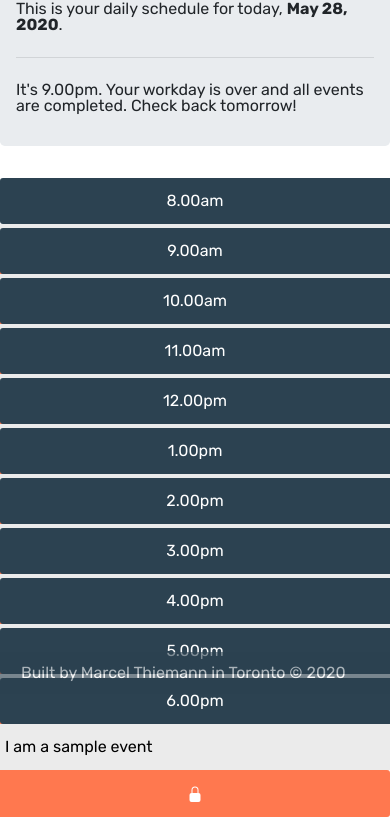
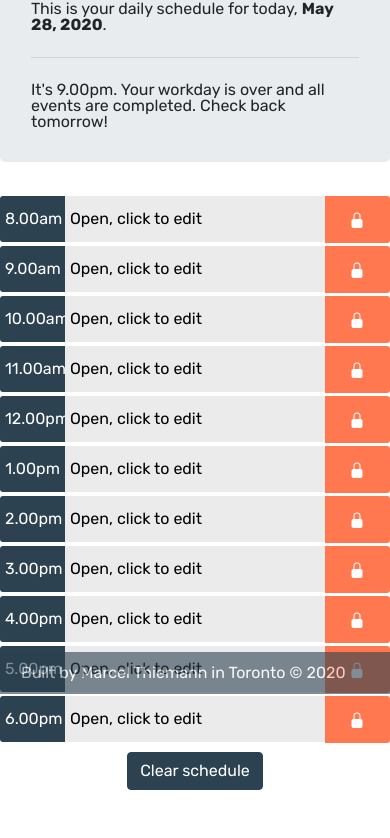
Before and after one commit to cestmarcel/uoft-planner, a plain HTML site: page index.html in a window 390 px wide. Shown: the part 152-990 px from the top of the page. Before the commit the page ends 969 px from the top, so only its background shows below. Drawn offline with nearby package versions, Linux system fonts and the light colour scheme.

Commit message:
Added features to improve UX like tooltips and a modal

```diff
--- a/css/style.css
+++ b/css/style.css
@@ -45,6 +45,10 @@ p {
     color: white;
 }
 
+.time:hover {
+    color: #FF784F;
+}
+
 .event {
     background-color: #fafafa;
     padding: 15px 5px;
@@ -52,13 +56,13 @@ p {
     margin: auto;
 }
 
-/* background-color: #2C4251;
-color: white;
-border-right: 3px solid white; */
+.event:hover {
+    font-weight: 500;
+}
 
-
-/* background-color: #ebebeb; */
-
+.event p:focus {
+    font-weight: 500;
+}
 
 .save {
     background-color: #FF784F;
@@ -89,6 +93,32 @@ border-right: 3px solid white; */
     display: inline-block;
 }
 
+/* Clear schedule styles */
+
+.btn-info {
+    margin: 0 auto;
+    display: block;
+    background-color: #2C4251;
+    border-color: #2C4251;
+}
+
+.btn-info:hover {
+    margin: 0 auto;
+    display: block;
+    background-color: #FF784F;
+    border-color: #FF784F;
+}
+
+.btn-primary {
+    background-color: #FF784F;
+    border-color: #FF784F;
+}
+
+.btn-primary:hover {
+    background-color: #2C4251;
+    border-color: #2C4251;
+}
+
 /* Footer styles */
 
 .alert-primary {
--- a/index.html
+++ b/index.html
@@ -18,23 +18,25 @@
         <span class="navbar-brand mb-0 h1">Marcel Thiemann</span>
     </nav>
     <div class="jumbotron">
-        <h1 class="display-4">Daily planner</h1>
-        <p>This is your daily schedule for today, <b><span id="header-date"></span></b>.</p>
-        <hr class="my-4">
-        <p id="notification">Below you'll find an overview of your upcoming events.</p>
+        <div class="container">
+            <h1 class="display-4">Daily planner</h1>
+            <p>This is your daily schedule for today, <b><span id="header-date"></span></b>.</p>
+            <hr class="my-4">
+            <p id="notification">Below you'll find an overview of your upcoming events.</p>
+        </div>
     </div>
 
     <!-- Timeslots -->
     <div class="container">
         <!-- 8.00a -->
         <div class="row 8a">
-            <div class="col-sm-2 time">
+            <div class="col-2 time">
                 <p>8.00am</p>
             </div>
-            <div id="8h" class="col-sm-8 event" data-hour="8">
-                <p contentEditable>I am a sample event</p>
+            <div id="8" class="col-8 event"  data-toggle="tooltip" data-placement="top" data-trigger="focus" title="Don't forget to save your change by clicking the save button on the right!">
+                <p id="p8" contentEditable>I am a sample event</p>
             </div>
-            <div class="col-sm-2 save">
+            <div onclick="addEvent('8')" class="col-2 save">
                 <svg class="bi bi-lock-fill locked" width="1em" height="1em" viewBox="0 0 16 16" fill="white" xmlns="http://www.w3.org/2000/svg">
                     <rect width="11" height="9" x="2.5" y="7" rx="2"/>
                     <path fill-rule="evenodd" d="M4.5 4a3.5 3.5 0 1 1 7 0v3h-1V4a2.5 2.5 0 0 0-5 0v3h-1V4z"/>
@@ -46,13 +48,13 @@
         </div>
         <!-- 9.00a -->
         <div class="row 9a">
-            <div class="col-sm-2 time">
+            <div class="col-2 time">
                 <p>9.00am</p>
             </div>
-            <div id="9h" class="col-sm-8 event" data-hour="9">
+            <div id="9" class="col-8 event" data-toggle="tooltip" data-placement="top" data-trigger="focus" title="Don't forget to save your change by clicking the save button on the right!" >
                 <p contentEditable>I am a sample event</p>
             </div>
-            <div class="col-sm-2 save">
+            <div onclick="addEvent('9')" class="col-2 save">
                 <svg class="bi bi-lock-fill locked" width="1em" height="1em" viewBox="0 0 16 16" fill="white" xmlns="http://www.w3.org/2000/svg">
                     <rect width="11" height="9" x="2.5" y="7" rx="2"/>
                     <path fill-rule="evenodd" d="M4.5 4a3.5 3.5 0 1 1 7 0v3h-1V4a2.5 2.5 0 0 0-5 0v3h-1V4z"/>
@@ -64,13 +66,13 @@
         </div>
         <!-- 10.00a -->
         <div class="row 10a">
-            <div class="col-sm-2 time">
+            <div class="col-2 time">
                 <p>10.00am</p>
             </div>
-            <div id="10h" class="col-sm-8 event" data-hour="10">
+            <div id="10" class="col-8 event" data-toggle="tooltip" data-placement="top" data-trigger="focus" title="Don't forget to save your change by clicking the save button on the right!">
                 <p contentEditable>I am a sample event</p>
             </div>
-            <div class="col-sm-2 save">
+            <div onclick="addEvent('10')" class="col-2 save">
                 <svg class="bi bi-lock-fill locked" width="1em" height="1em" viewBox="0 0 16 16" fill="white" xmlns="http://www.w3.org/2000/svg">
                     <rect width="11" height="9" x="2.5" y="7" rx="2"/>
                     <path fill-rule="evenodd" d="M4.5 4a3.5 3.5 0 1 1 7 0v3h-1V4a2.5 2.5 0 0 0-5 0v3h-1V4z"/>
@@ -82,13 +84,13 @@
         </div>
         <!-- 11.00a -->
         <div class="row 11a">
-            <div class="col-sm-2 time">
+            <div class="col-2 time">
                 <p>11.00am</p>
             </div>
-            <div id="11h" class="col-sm-8 event" data-hour="11">
+            <div id="11" class="col-8 event" data-toggle="tooltip" data-placement="top" data-trigger="focus" title="Don't forget to save your change by clicking the save button on the right!">
                 <p contentEditable>I am a sample event</p>
             </div>
-            <div class="col-sm-2 save">
+            <div onclick="addEvent('11')" class="col-2 save">
                 <svg class="bi bi-lock-fill locked" width="1em" height="1em" viewBox="0 0 16 16" fill="white" xmlns="http://www.w3.org/2000/svg">
                     <rect width="11" height="9" x="2.5" y="7" rx="2"/>
                     <path fill-rule="evenodd" d="M4.5 4a3.5 3.5 0 1 1 7 0v3h-1V4a2.5 2.5 0 0 0-5 0v3h-1V4z"/>
@@ -100,13 +102,13 @@
         </div>
         <!-- 12.00p -->
         <div class="row 12p">
-            <div class="col-sm-2 time">
+            <div class="col-2 time">
                 <p>12.00pm</p>
             </div>
-            <div id="12h" class="col-sm-8 event" data-hour="12">
+            <div id="12" class="col-8 event" data-toggle="tooltip" data-placement="top" data-trigger="focus" title="Don't forget to save your change by clicking the save button on the right!">
                 <p contentEditable>I am a sample event</p>
             </div>
-            <div class="col-sm-2 save">
+            <div onclick="addEvent('12')" class="col-2 save">
                 <svg class="bi bi-lock-fill locked" width="1em" height="1em" viewBox="0 0 16 16" fill="white" xmlns="http://www.w3.org/2000/svg">
                     <rect width="11" height="9" x="2.5" y="7" rx="2"/>
                     <path fill-rule="evenodd" d="M4.5 4a3.5 3.5 0 1 1 7 0v3h-1V4a2.5 2.5 0 0 0-5 0v3h-1V4z"/>
@@ -118,13 +120,13 @@
         </div>
         <!-- 1.00p -->
         <div class="row 1p">
-            <div class="col-sm-2 time">
+            <div class="col-2 time">
                 <p>1.00pm</p>
             </div>
-            <div id="13h" class="col-sm-8 event" data-hour="13">
+            <div id="13" class="col-8 event" data-toggle="tooltip" data-placement="top" data-trigger="focus" title="Don't forget to save your change by clicking the save button on the right!">
                 <p contentEditable>I am a sample active event</p>
             </div>
-            <div class="col-sm-2 save">
+            <div onclick="addEvent('13')" class="col-2 save">
                 <svg class="bi bi-lock-fill locked" width="1em" height="1em" viewBox="0 0 16 16" fill="white" xmlns="http://www.w3.org/2000/svg">
                     <rect width="11" height="9" x="2.5" y="7" rx="2"/>
                     <path fill-rule="evenodd" d="M4.5 4a3.5 3.5 0 1 1 7 0v3h-1V4a2.5 2.5 0 0 0-5 0v3h-1V4z"/>
@@ -136,13 +138,13 @@
         </div>
         <!-- 2.00p -->
         <div class="row 2p">
-            <div class="col-sm-2 time">
+            <div class="col-2 time">
                 <p>2.00pm</p>
             </div>
-            <div id="14h" class="col-sm-8 event" data-hour="14">
+            <div id="14" class="col-8 event" data-toggle="tooltip" data-placement="top" data-trigger="focus" title="Don't forget to save your change by clicking the save button on the right!">
                 <p contentEditable>I am a sample event</p>
             </div>
-            <div class="col-sm-2 save">
+            <div onclick="addEvent('14')" class="col-2 save">
                 <svg class="bi bi-lock-fill locked" width="1em" height="1em" viewBox="0 0 16 16" fill="white" xmlns="http://www.w3.org/2000/svg">
                     <rect width="11" height="9" x="2.5" y="7" rx="2"/>
                     <path fill-rule="evenodd" d="M4.5 4a3.5 3.5 0 1 1 7 0v3h-1V4a2.5 2.5 0 0 0-5 0v3h-1V4z"/>
@@ -154,13 +156,13 @@
         </div>
         <!-- 3.00p -->
         <div class="row 3p">
-            <div class="col-sm-2 time">
+            <div class="col-2 time">
                 <p>3.00pm</p>
             </div>
-            <div id="15h" class="col-sm-8 event" data-hour="15">
+            <div id="15" class="col-8 event" data-toggle="tooltip" data-placement="top" data-trigger="focus" title="Don't forget to save your change by clicking the save button on the right!">
                 <p contentEditable>I am a sample event</p>
             </div>
-            <div class="col-sm-2 save">
+            <div onclick="addEvent('15')" class="col-2 save">
                 <svg class="bi bi-lock-fill locked" width="1em" height="1em" viewBox="0 0 16 16" fill="white" xmlns="http://www.w3.org/2000/svg">
                     <rect width="11" height="9" x="2.5" y="7" rx="2"/>
                     <path fill-rule="evenodd" d="M4.5 4a3.5 3.5 0 1 1 7 0v3h-1V4a2.5 2.5 0 0 0-5 0v3h-1V4z"/>
@@ -172,13 +174,13 @@
         </div>
         <!-- 4.00p -->
         <div class="row 4p">
-            <div class="col-sm-2 time">
+            <div class="col-2 time">
                 <p>4.00pm</p>
             </div>
-            <div id="16h" class="col-sm-8 event" data-hour="16">
+            <div id="16" class="col-8 event" data-toggle="tooltip" data-placement="top" data-trigger="focus" title="Don't forget to save your change by clicking the save button on the right!">
                 <p contentEditable>I am a sample event</p>
             </div>
-            <div class="col-sm-2 save">
+            <div onclick="addEvent('16')" class="col-2 save">
                 <svg class="bi bi-lock-fill locked" width="1em" height="1em" viewBox="0 0 16 16" fill="white" xmlns="http://www.w3.org/2000/svg">
                     <rect width="11" height="9" x="2.5" y="7" rx="2"/>
                     <path fill-rule="evenodd" d="M4.5 4a3.5 3.5 0 1 1 7 0v3h-1V4a2.5 2.5 0 0 0-5 0v3h-1V4z"/>
@@ -190,13 +192,13 @@
         </div>
         <!-- 5.00p -->
         <div class="row 5p">
-            <div class="col-sm-2 time">
+            <div class="col-2 time">
                 <p>5.00pm</p>
             </div>
-            <div id="17h" class="col-sm-8 event" data-hour="17">
+            <div id="17" class="col-8 event" data-toggle="tooltip" data-placement="top" data-trigger="focus" title="Don't forget to save your change by clicking the save button on the right!">
                 <p contentEditable>I am a sample event</p>
             </div>
-            <div class="col-sm-2 save">
+            <div onclick="addEvent('17')" class="col-2 save">
                 <svg class="bi bi-lock-fill locked" width="1em" height="1em" viewBox="0 0 16 16" fill="white" xmlns="http://www.w3.org/2000/svg">
                     <rect width="11" height="9" x="2.5" y="7" rx="2"/>
                     <path fill-rule="evenodd" d="M4.5 4a3.5 3.5 0 1 1 7 0v3h-1V4a2.5 2.5 0 0 0-5 0v3h-1V4z"/>
@@ -207,14 +209,14 @@
             </div>
         </div>
         <!-- 6.00p -->
-        <div class="row 6p mb-5">
-            <div class="col-sm-2 time">
+        <div class="row 6p">
+            <div class="col-2 time">
                 <p>6.00pm</p>
             </div>
-            <div id="18h" class="col-sm-8 event" data-hour="18">
+            <div id="18" class="col-8 event" data-toggle="tooltip" data-placement="top" data-trigger="focus" title="Don't forget to save your change by clicking the save button on the right!">
                 <p contentEditable>I am a sample event</p>
             </div>
-            <div class="col-sm-2 save">
+            <div onclick="addEvent('18')" class="col-2 save">
                 <svg class="bi bi-lock-fill locked" width="1em" height="1em" viewBox="0 0 16 16" fill="white" xmlns="http://www.w3.org/2000/svg">
                     <rect width="11" height="9" x="2.5" y="7" rx="2"/>
                     <path fill-rule="evenodd" d="M4.5 4a3.5 3.5 0 1 1 7 0v3h-1V4a2.5 2.5 0 0 0-5 0v3h-1V4z"/>
@@ -224,7 +226,33 @@
                 </svg>
             </div>
         </div>
-      </div>
+
+
+    <!-- Clear schedule -->
+        <div class="mt-2 mb-5">
+            <button type="button" class="btn btn-info" data-toggle="modal" data-target="#confirmClear">Clear schedule</button>
+        </div>
+
+        <!-- Clear schedule modal -->
+        <div class="modal fade" id="confirmClear" tabindex="-1" role="dialog" aria-labelledby="confirmClearLabel" aria-hidden="true">
+            <div class="modal-dialog">
+            <div class="modal-content">
+                <div class="modal-header">
+                <h5 class="modal-title" id="confirmClearLabel">Are you sure?</h5>
+                <button type="button" class="close" data-dismiss="modal" aria-label="Close">
+                    <span aria-hidden="true">&times;</span>
+                </button>
+                </div>
+                <div class="modal-body">
+                You're about to clear today's schedule and delete all events, which cannot be undone.
+                </div>
+                <div class="modal-footer">
+                <button type="button" class="btn btn-secondary" data-dismiss="modal">Close</button>
+                <button type="button" class="btn btn-primary" onclick="clearSchedule()">Yes, clear schedule</button>
+                </div>
+            </div>
+            </div>
+        </div>
 
     </div>
 
@@ -238,6 +266,8 @@
 
     <script src="https://code.jquery.com/jquery-3.4.1.min.js"></script>
     <script src="https://cdnjs.cloudflare.com/ajax/libs/moment.js/2.24.0/moment.min.js"></script>
+    <script src="https://cdn.jsdelivr.net/npm/popper.js@1.16.0/dist/umd/popper.min.js" integrity="sha384-Q6E9RHvbIyZFJoft+2mJbHaEWldlvI9IOYy5n3zV9zzTtmI3UksdQRVvoxMfooAo" crossorigin="anonymous"></script>
+    <script src="https://stackpath.bootstrapcdn.com/bootstrap/4.5.0/js/bootstrap.min.js" integrity="sha384-OgVRvuATP1z7JjHLkuOU7Xw704+h835Lr+6QL9UvYjZE3Ipu6Tp75j7Bh/kR0JKI" crossorigin="anonymous"></script>
     <script src="./js/script.js"></script>
   </body>
 </html>
--- a/js/script.js
+++ b/js/script.js
@@ -1,3 +1,24 @@
+ // Enabling Bootstrap tooltips
+ $(function () {
+    $('[data-toggle="tooltip"]').tooltip()
+})
+
+// Load events from local storage
+function loadEvent(id){
+    if(localStorage.getItem(id) && localStorage.getItem(id) != "Open, click to edit"){
+        document.getElementById(id).innerHTML = `<p contentEditable><b>${localStorage.getItem(id)}</b></p>`;
+    } else {
+        document.getElementById(id).innerHTML = `<p contentEditable>Open, click to edit</p>`;
+    }
+}
+
+for(i=8; i<19; i++){
+    loadEvent(i);
+}
+
+// Creating object to store events
+let events = {};
+
 // Logging current date in header
 document.getElementById("header-date").textContent = moment().format("MMM DD, YYYY");
 
@@ -8,20 +29,44 @@ let amPm = currentHour > 11 ? "pm" : "am";
 let timeslots = document.getElementsByClassName("event");
 let eventList = {};
 
-// if(currentHour > 7 && currentHour < 19){
-//     if(currentHour < getElementsByClassName(".event"))
-// } if(currentHour >= 19){
-
-// }
-
+// Color code timeslots based on past/active/future
 for(i=8; i < 19; i++){
     if(currentHour < i){
-        document.getElementById(`${i}h`).style = "background-color: #fafafa; color: black;";
+        document.getElementById(`${i}`).style = "background-color: #fafafa; color: black;";
     } if(currentHour == i){
-        document.getElementById(`${i}h`).style = "background-color: #2C4251; color: white; border-right: 3px solid white;";
+        document.getElementById(`${i}`).style = "background-color: #2C4251; color: white; border-right: 3px solid white;";
     } if(currentHour > i){
-        document.getElementById(`${i}h`).style = "background-color: #ebebeb; color: black;";
+        document.getElementById(`${i}`).style = "background-color: #ebebeb; color: black;";
     } if(currentHour > 18){
         document.getElementById("notification").textContent = `It's ${currentHourUS}.00${amPm}. Your workday is over and all events are completed. Check back tomorrow!`;
     }
 }
+
+// Update timeslot based on user input
+function updateTimeslot(id){
+    document.getElementById(id).textContent = events[id];
+}
+
+// Add to events based on user input
+function addEvent(id){
+    if(document.getElementById(id).textContent != "Open, click to edit"){
+        var input = document.getElementById(id).textContent.trim();
+        events[id] = input;
+        localStorage.setItem(id, input);
+        loadEvent(id);
+    }
+}
+
+// Clear schedule
+function clearSchedule(){
+    events = {};
+    for(i=8; i<19; i++){
+        if(localStorage.getItem(i)){
+            localStorage.removeItem(i);
+        }
+    }
+    for(i=8; i<19; i++){
+        loadEvent(i);
+    }
+    $('#confirmClear').modal("hide");
+}
```
Also changed, not shown: 1 other file.
